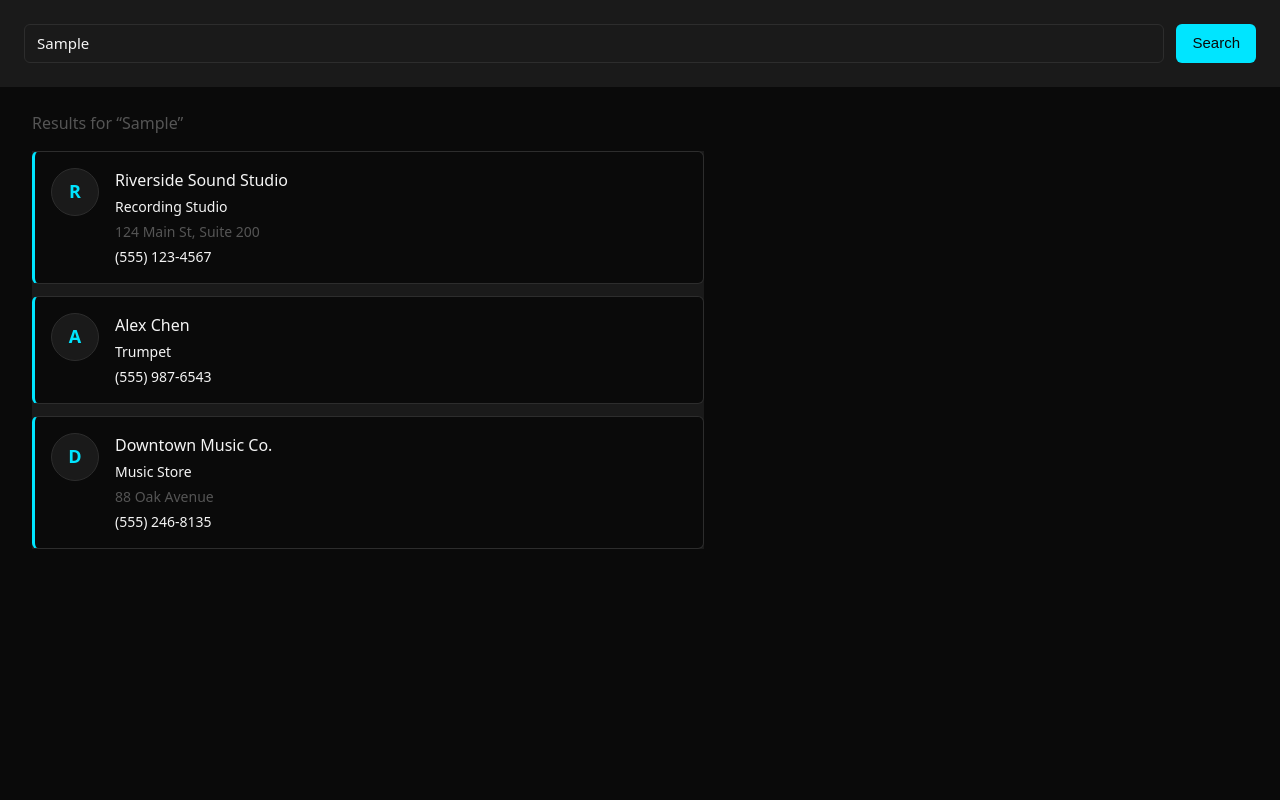
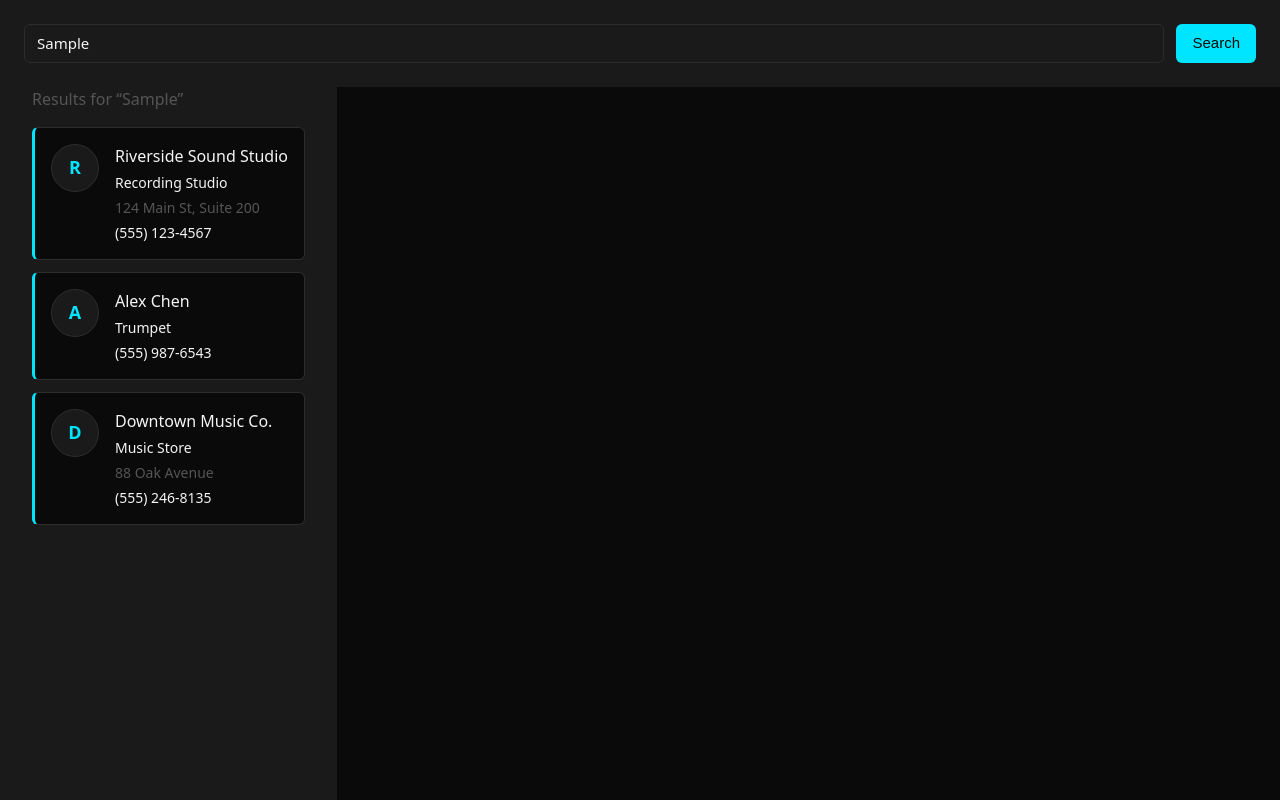
Before and after one commit to ploymahloy/bloodhound, a React (Vite) app: page / in a window 1280 px wide. Both pictures are taken after typing "Sample" into the empty fields and a click on the button "Search". Built offline with nearby package versions, Linux system fonts and the light colour scheme.

Commit message:
sectioned off the results list

```diff
--- a/src/pages/SearchResults.css
+++ b/src/pages/SearchResults.css
@@ -1,7 +1,12 @@
+.SearchResults-page {
+  min-height: 100vh;
+  display: flex;
+  flex-direction: column;
+}
+
 .SearchResults-form {
   display: flex;
   gap: 12px;
-  margin-bottom: 24px;
   padding: 24px;
   background: var(--color-bg-surface);
 }
@@ -17,10 +22,14 @@
   margin: 4px 0 0;
 }
 
-.SearchResults-title,
-.SearchResults-list {
-  margin-left: 2rem;
-  max-width: 672px;
+.SearchResults-listContainer {
+  padding: 0 2rem;
+  padding-bottom: 24px;
+  background: var(--color-bg-surface);
+  flex: 1;
+  display: flex;
+  flex-direction: column;
+  align-self: flex-start;
 }
 
 .SearchResults-list {
--- a/src/pages/SearchResults.tsx
+++ b/src/pages/SearchResults.tsx
@@ -61,7 +61,7 @@ export function SearchResults() {
 	const results = city.trim() ? getMockResultsByCity(city) : [];
 
 	return (
-		<>
+		<div className='SearchResults-page'>
 			<form
 				className='SearchResults-form'
 				onSubmit={e => {
@@ -76,7 +76,7 @@ export function SearchResults() {
 			</form>
 
 			{city && (
-				<>
+				<div className='SearchResults-listContainer'>
 					<Text className='SearchResults-title'>Results for “{city}”</Text>
 					<div className='SearchResults-list'>
 						{results.map(item => (
@@ -94,10 +94,10 @@ export function SearchResults() {
 						))}
 					</div>
 					{results.length === 0 && <Text className='SearchResults-muted'>No results.</Text>}
-				</>
+				</div>
 			)}
 
 			{!city && <Text className='SearchResults-muted'>Enter a city and click Search to see results.</Text>}
-		</>
+		</div>
 	);
 }
```
